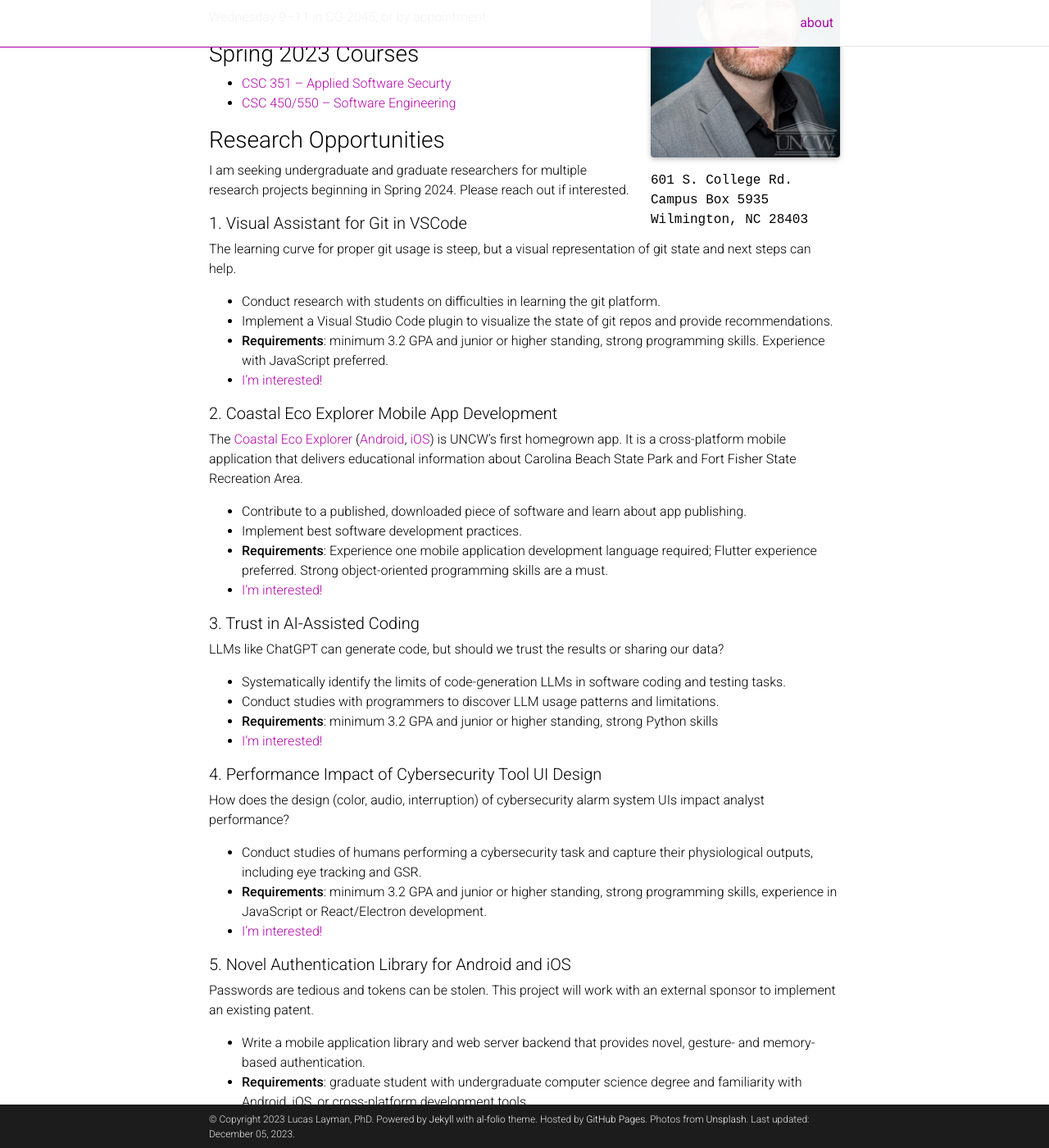
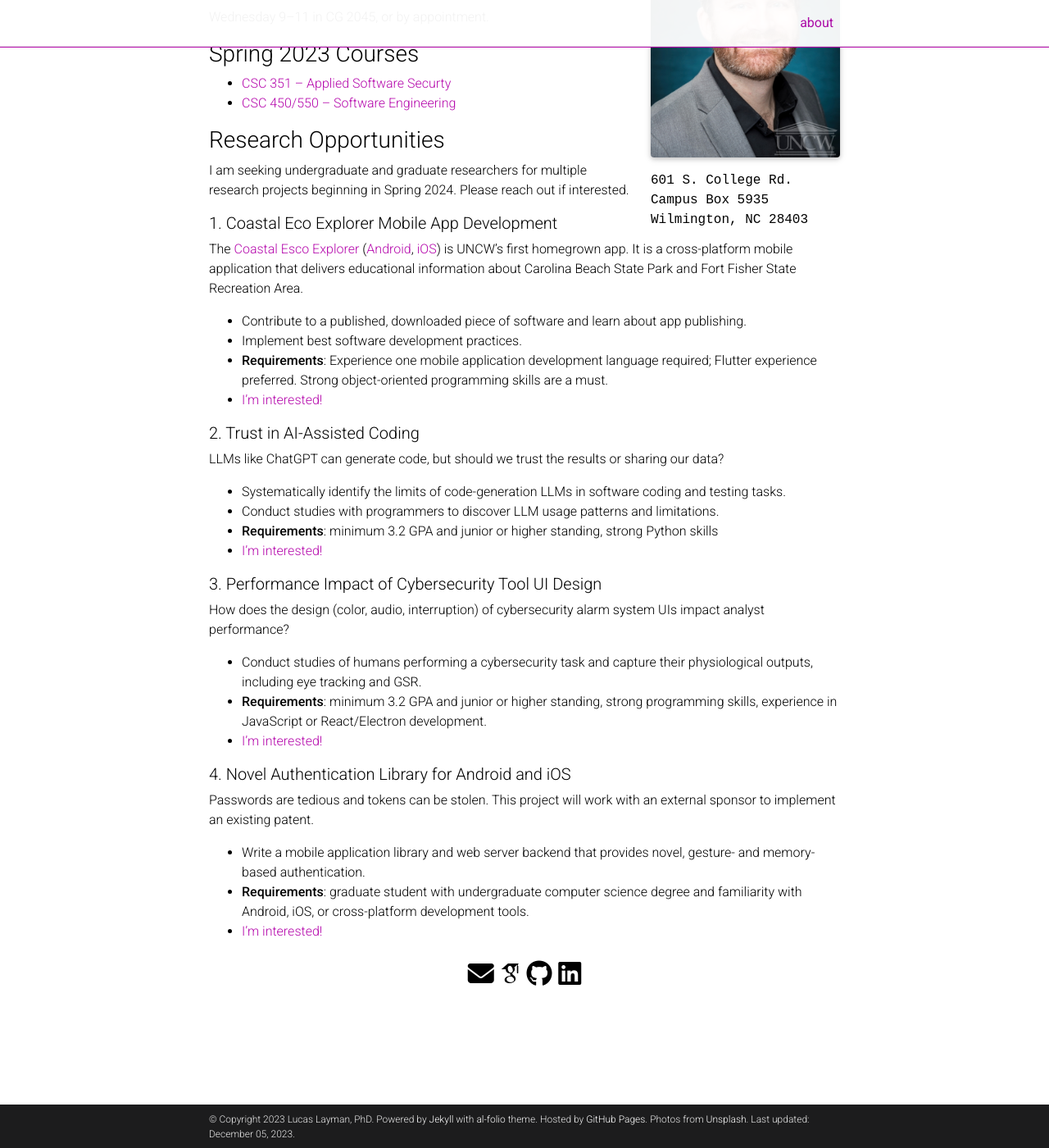
Before and after one commit to llayman/llayman.github.io, a Jekyll site: the page built from _pages/about.md, in a window 1280 px wide and 1400 px high, scrolled down 298 px. Shown: the whole window at 82% size. Built offline with Jekyll 4.4.1, drawn with Linux system fonts in a browser that asks for light colours; full-size pictures stand in for the smaller copies a plugin makes; some web fonts are replaced; comment, search, counter and statistics services are not loaded; a style sheet for code colours, icons or effects is not loaded.

```diff
--- a/_pages/about.md
+++ b/_pages/about.md
@@ -41,35 +41,35 @@
 ### Research Opportunities
 I am seeking undergraduate and graduate researchers for multiple research projects beginning in Spring 2024. Please reach out if interested.
 
-##### 1. Visual Assistant for Git in VSCode
+<!-- ##### 1. Visual Assistant for Git in VSCode
 The learning curve for proper git usage is steep, but a visual representation of git state and next steps can help.
 - Conduct research with students on difficulties in learning the git platform.
 - Implement a Visual Studio Code plugin to visualize the state of git repos and provide recommendations.
 - **Requirements**: minimum 3.2 GPA and junior or higher standing, strong programming skills. Experience with JavaScript preferred.
-- [I'm interested!](mailto:laymanl@uncw.edu?subject=Visual Assistant for Git)
+- [I'm interested!](mailto:laymanl@uncw.edu?subject=Visual Assistant for Git) -->
 
-##### 2. Coastal Eco Explorer Mobile App Development
-The [Coastal Eco Explorer](https://uncw.edu/academics/colleges/wce/partnerships-centers/coastal-eco-explorer/) ([Android](https://play.google.com/store/apps/details?id=edu.uncwrf.coastalecoexplorer&hl=en_US&gl=US), [iOS](https://apps.apple.com/us/app/coastal-eco-explorer/id1500638322)) is UNCW's first homegrown app. It is a cross-platform mobile application that delivers educational information about Carolina Beach State Park and Fort Fisher State Recreation Area.
+##### 1. Coastal Eco Explorer Mobile App Development
+The [Coastal Esco Explorer](https://uncw.edu/academics/colleges/wce/partnerships-centers/coastal-eco-explorer/) ([Android](https://play.google.com/store/apps/details?id=edu.uncwrf.coastalecoexplorer&hl=en_US&gl=US), [iOS](https://apps.apple.com/us/app/coastal-eco-explorer/id1500638322)) is UNCW's first homegrown app. It is a cross-platform mobile application that delivers educational information about Carolina Beach State Park and Fort Fisher State Recreation Area.
 - Contribute to a published, downloaded piece of software and learn about app publishing.
 - Implement best software development practices.
 - **Requirements**: Experience one mobile application development language required; Flutter experience preferred. Strong object-oriented programming skills are a must.
 - [I'm interested!](mailto:laymanl@uncw.edu?subject=Coastal Eco Explorer)
 
-##### 3. Trust in AI-Assisted Coding
+##### 2. Trust in AI-Assisted Coding
 LLMs like ChatGPT can generate code, but should we trust the results or sharing our data?
 - Systematically identify the limits of code-generation LLMs in software coding and testing tasks.
 - Conduct studies with programmers to discover LLM usage patterns and limitations.
 - **Requirements**: minimum 3.2 GPA and junior or higher standing, strong Python skills
 - [I'm interested!](mailto:laymanl@uncw.edu?subject=Trust in AI-Assisted Coding)
 
-##### 4. Performance Impact of Cybersecurity Tool UI Design
+##### 3. Performance Impact of Cybersecurity Tool UI Design
 How does the design (color, audio, interruption) of cybersecurity alarm system UIs impact analyst performance?
 - Conduct studies of humans performing a cybersecurity task and capture their physiological outputs, including eye tracking and GSR.
 - **Requirements**: minimum 3.2 GPA and junior or higher standing, strong programming skills, experience in JavaScript or React/Electron development.
 - [I'm interested!](mailto:laymanl@uncw.edu?subject=Impact of Cyber UI Design)
 
 
-##### 5. Novel Authentication Library for Android and iOS
+##### 4. Novel Authentication Library for Android and iOS
 Passwords are tedious and tokens can be stolen. This project will work with an external sponsor to implement an existing patent.
 - Write a mobile application library and web server backend that provides novel, gesture- and memory-based authentication.
 - **Requirements**: graduate student with undergraduate computer science degree and familiarity with Android, iOS, or cross-platform development tools.
```
